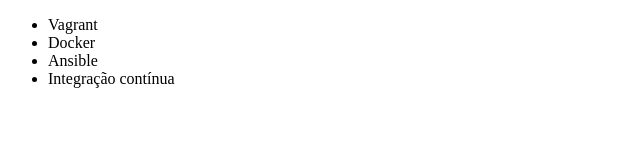
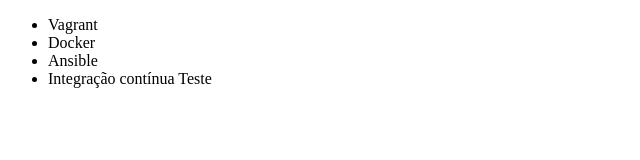
Before and after one commit to lucianoarashiro/okipiranga, a plain HTML site: page index.html in a window 1280 px wide. Shown: the full height of the page, 0-640 px from the left. Drawn offline with Linux system fonts and the light colour scheme.

Commit message:
Nova alteração em index.html.

```diff
--- a/index.html
+++ b/index.html
@@ -9,7 +9,7 @@
             <li>Vagrant</li>
             <li>Docker</li>
             <li>Ansible</li>
-            <li>Integração contínua</li>
+            <li>Integração contínua Teste</li>
         </ul>
     </body>
 </html>
```
